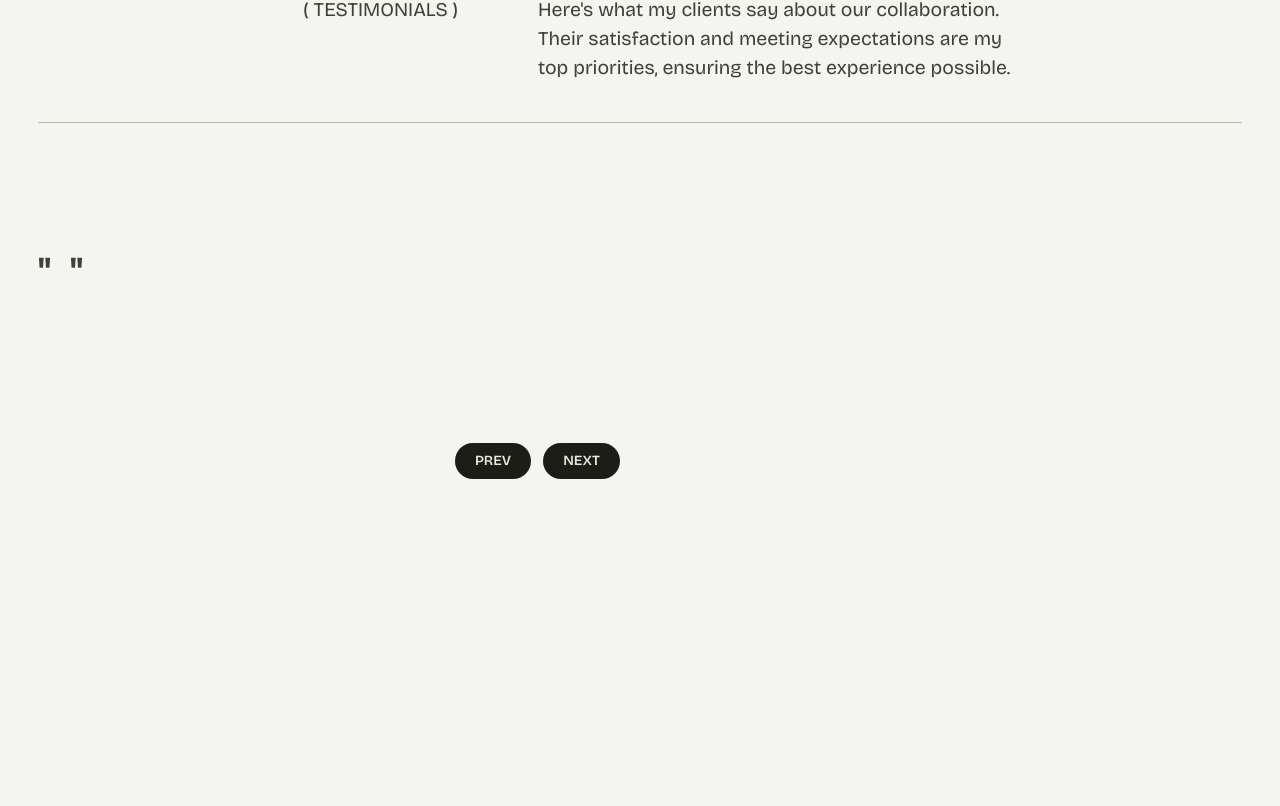
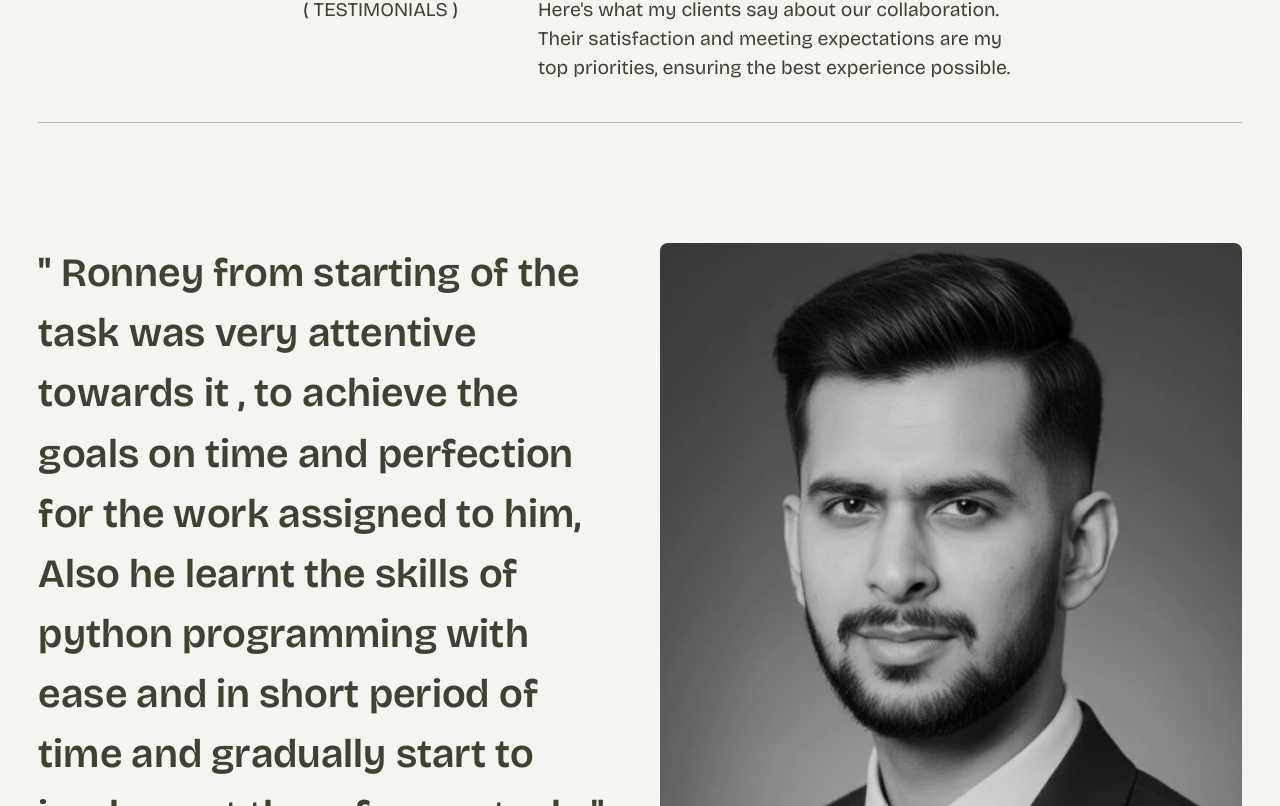
Before and after one commit to ismaeli34/ironney_portfolio, a Vue app: page / in a window 1280 px wide. Shown: the part 11194-12000 px from the top of the page. Built offline with nearby package versions, Linux system fonts and the light colour scheme.

Commit message:
fixed error on extra import files

```diff
--- a/src/components/design/Slider.vue
+++ b/src/components/design/Slider.vue
@@ -15,16 +15,17 @@
             v-html="computedQuote"
           ></p>
           <div id="quote-author" class="heading-6 mb-6 font-semibold">
-            <p>{{ people[index.value]?.author }}</p>
-            <p class="text-flax-smoke-400">{{ people[index.value]?.position }}</p>
-
+            <p>{{ people[index].author }}</p>
+            <p class="text-flax-smoke-400">{{ people[index].position }}</p>
+          </div>
+          <div id="quote-tags" class="flex gap-3">
             <p
-                v-for="i in people[index.value]?.tags ?? []"
-                :key="i"
+              class="border-flax-smoke-500 text-flax-smoke-600 rounded-full border px-3 uppercase"
+              v-for="i in people[index].tags"
+              :key="i"
             >
               {{ i }}
             </p>
-
           </div>
         </div>
 
@@ -55,16 +56,17 @@
         class="columns-gap relative order-first col-span-full flex h-[60vh] w-full items-start justify-center overflow-clip max-sm:order-last lg:order-last lg:col-span-6 lg:h-full"
       >
         <img
-            :class="{ hidden: index.value !== 0 }"
-            :src="people[0]?.profile"
-            alt=""
+          :class="{ hidden: index !== 0 }"
+          class="relative z-10 size-full rounded-lg object-cover object-center mix-blend-screen brightness-90 grayscale lg:h-[85svh]"
+          :src="people[0].profile"
+          alt=""
         />
         <img
-            :class="{ hidden: index.value !== 1 }"
-            :src="people[1]?.profile"
-            alt=""
+          :class="{ hidden: index !== 1 }"
+          class="relative z-10 size-full rounded-lg object-cover object-center mix-blend-screen brightness-90 grayscale lg:h-[85svh]"
+          :src="people[1].profile"
+          alt=""
         />
-
         <div
           id="quote-overlay"
           class="bg-flax-smoke-500 absolute inset-0 z-50 rounded-lg"
@@ -127,15 +129,16 @@
 import { pastor, saurav} from '@/assets/images';
   import { Button } from '../common';
 import {computed, onMounted, ref} from 'vue';
+
 import { useWindowSize } from '@vueuse/core';
   import { textSplitterIntoChar } from '@/functions';
   import gsap from 'gsap';
 
   const { width } = useWindowSize();
   const isSmallScreen = computed(() => width.value < 640);
-const computedQuote = computed(() => {
-  return textSplitterIntoChar(`" ${people[index.value]?.quote ?? ''} "`);
-});
+  const computedQuote = computed(() => {
+    return textSplitterIntoChar(`" ${people[index.value].quote} "`);
+  });
 
   const canClick = ref(true);
 
@@ -256,7 +259,7 @@ const computedQuote = computed(() => {
 
   // data
   const index = ref(0);
-  const people =ref<Person[]>( [
+  const people = [
     {
       quote: 'Ronney from starting of the task was very attentive towards it , to achieve the goals on time and perfection for the work assigned to him, Also he learnt the skills of python programming with ease and in short period of time and gradually start to implement them for our task.',
       author: 'Saurav Pahuja',
@@ -271,13 +274,5 @@ const computedQuote = computed(() => {
       tags: ['Web Development', 'SEO'],
       profile: pastor,
     },
-  ]);
-
-interface Person {
-  quote: string;
-  author: string;
-  position: string;
-  tags: string[];
-  profile: string;
-}
+  ];
 </script>
```
